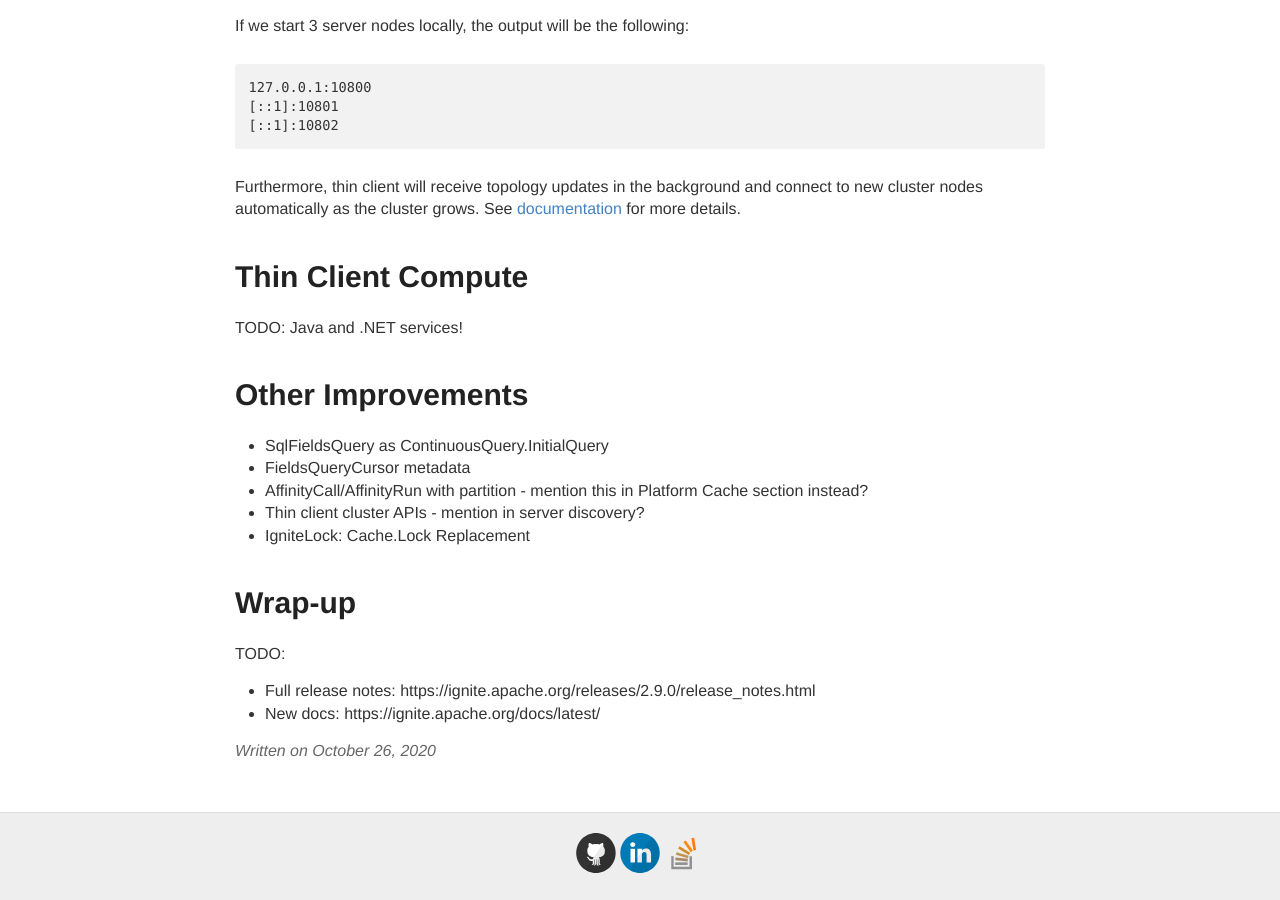
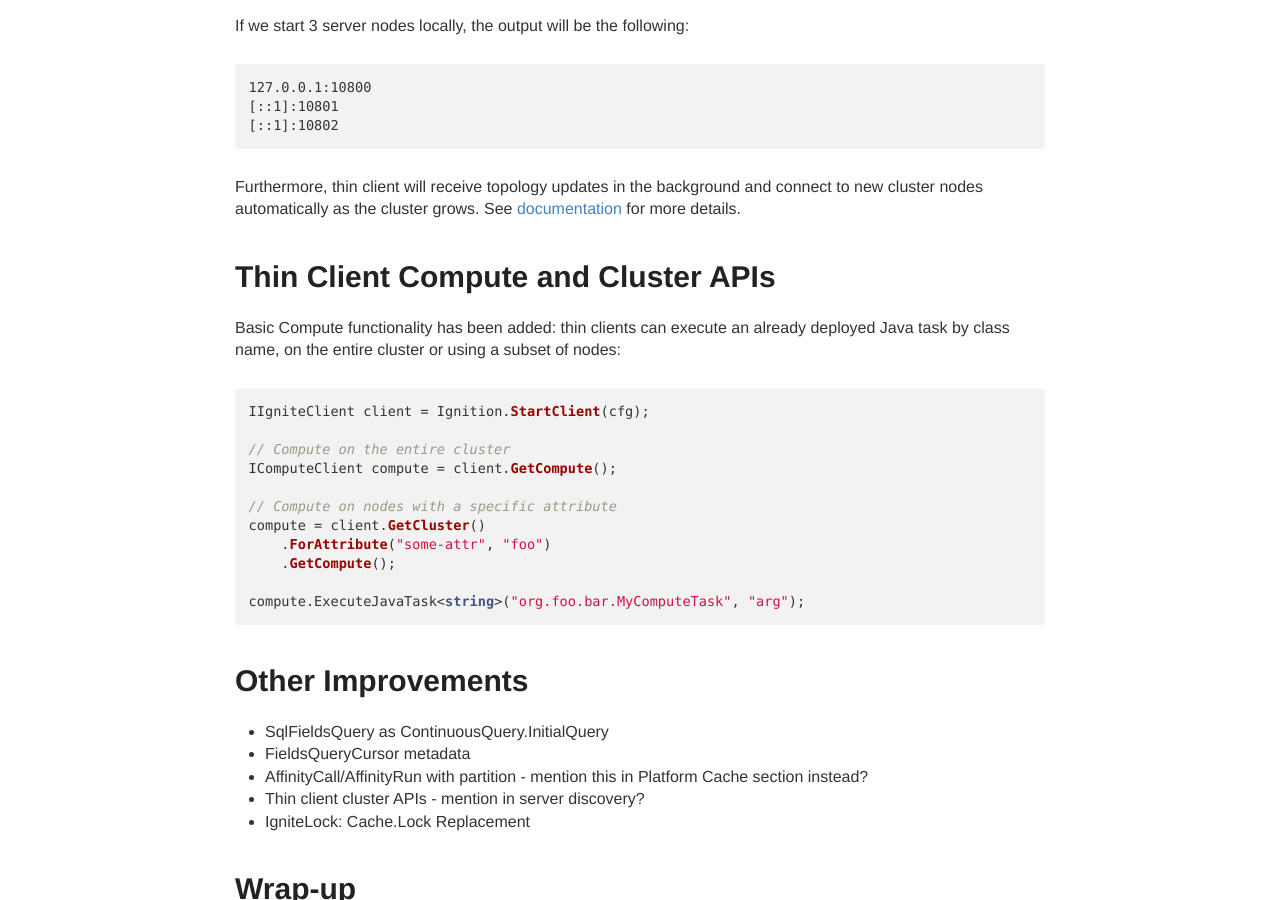
Before and after one commit to ptupitsyn/ptupitsyn.github.io, a Jekyll site: the page built from _posts/2020-10-26-Whats-New-In-Ignite-Net-2.9.md, in a window 1280 px wide and 900 px high, scrolled down 3678 px. Built offline with Jekyll 4.4.1, drawn with Linux system fonts in a browser that asks for light colours; comment, search, counter and statistics services are not loaded.

Commit message:
wip compute

````diff
--- a/_posts/2020-10-26-Whats-New-In-Ignite-Net-2.9.md
+++ b/_posts/2020-10-26-Whats-New-In-Ignite-Net-2.9.md
@@ -160,9 +160,23 @@ Furthermore, thin client will receive topology updates in the background and con
 See [documentation](https://ignite.apache.org/docs/latest/thin-clients/dotnet-thin-client#discovery) for more details.
 
 
-# Thin Client Compute
+# Thin Client Compute and Cluster APIs
 
-TODO: Java and .NET services!
+Basic Compute functionality has been added: thin clients can execute an already deployed Java task by class name, on the entire cluster or using a subset of nodes:
+
+```cs
+IIgniteClient client = Ignition.StartClient(cfg);
+
+// Compute on the entire cluster
+IComputeClient compute = client.GetCompute();
+
+// Compute on nodes with a specific attribute
+compute = client.GetCluster()
+    .ForAttribute("some-attr", "foo")
+    .GetCompute();
+
+compute.ExecuteJavaTask<string>("org.foo.bar.MyComputeTask", "arg");
+```
 
 # Other Improvements
 
````
